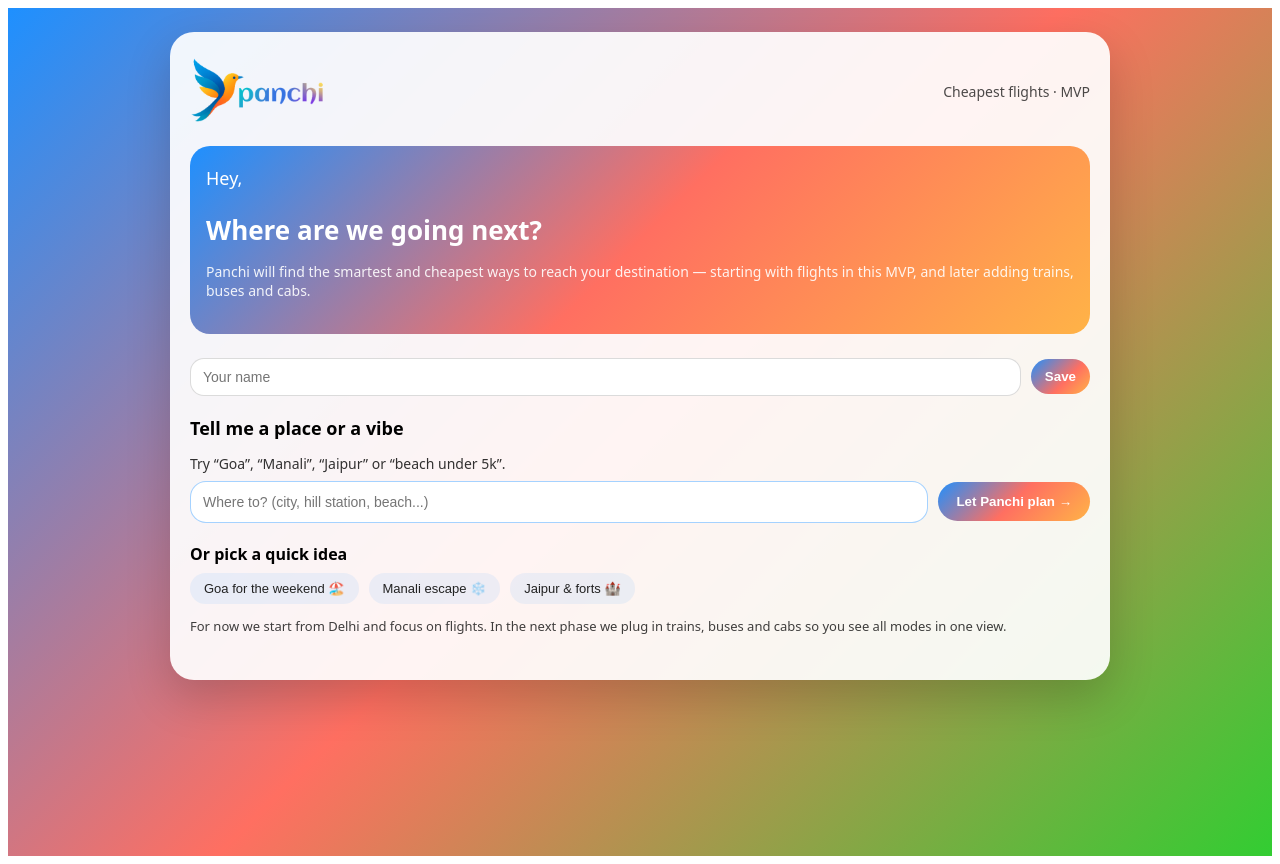
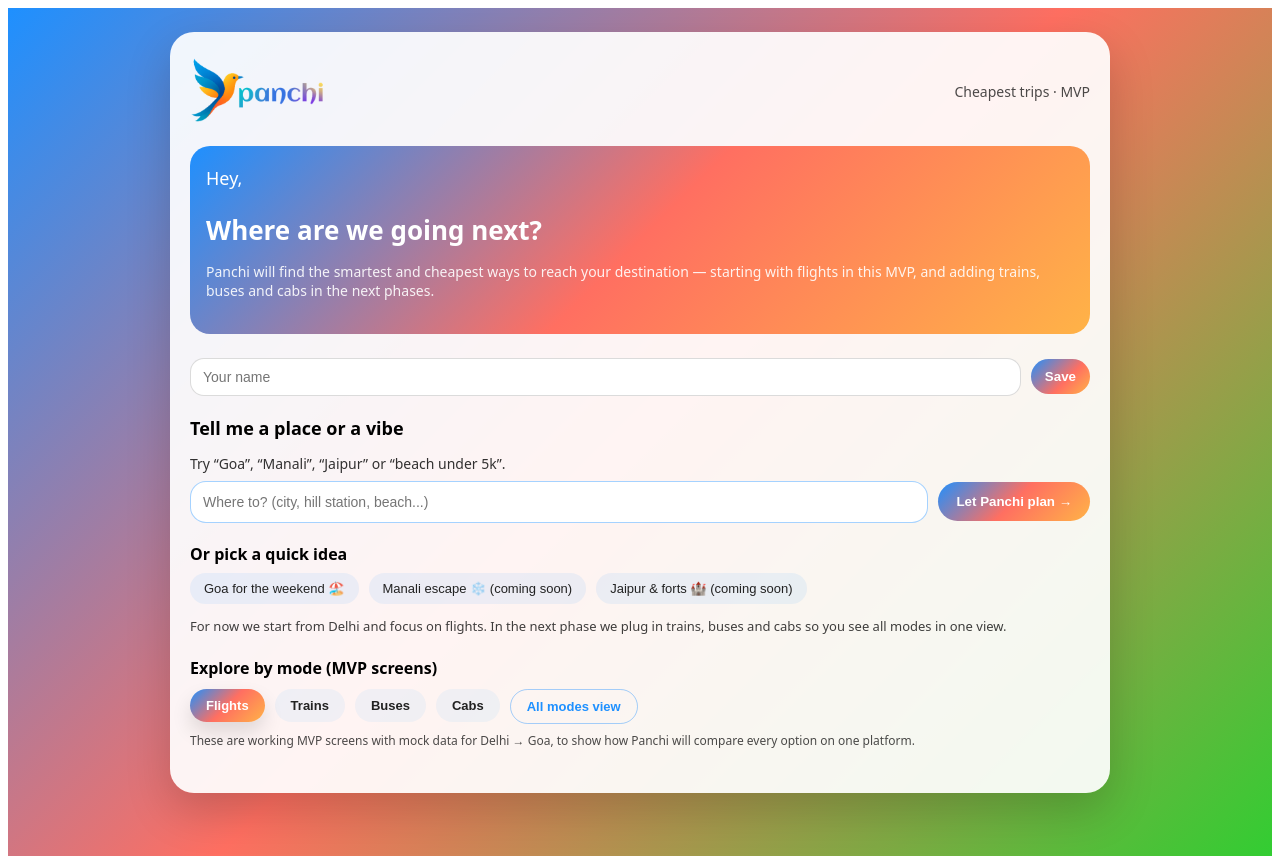
Before and after one commit to anil2941985/panchi-app, a Next.js app: page / in a window 1280 px wide. Built offline with nearby package versions, Linux system fonts and the light colour scheme.

Commit message:
Update index.js

```diff
--- a/pages/index.js
+++ b/pages/index.js
@@ -28,11 +28,12 @@ export default function Home() {
     e.preventDefault();
     const text = destinationText.toLowerCase();
 
+    // For MVP we always route to DEL -> GOI flights.
+    // Later the AI planner will map any text to real routes.
     let origin = "DEL";
     let dest = "GOI";
 
-    if (text.includes("manali")) dest = "KUU";
-    else if (text.includes("jaipur")) dest = "JAI";
+    if (text.includes("goa")) dest = "GOI";
 
     const params = new URLSearchParams({
       origin,
@@ -82,10 +83,10 @@ export default function Home() {
             <img
               src="/panchi-logo.png"
               alt="Panchi Logo"
-              style={{ height: "70px", width: "auto" }} // BIGGER LOGO
+              style={{ height: "70px", width: "auto" }}
             />
           </div>
-          <div style={{ fontSize: "14px", opacity: 0.7 }}>Cheapest flights · MVP</div>
+          <div style={{ fontSize: "14px", opacity: 0.7 }}>Cheapest trips · MVP</div>
         </header>
 
         {/* HERO CARD */}
@@ -107,8 +108,8 @@ export default function Home() {
           </h1>
           <p style={{ fontSize: "14px", opacity: 0.9 }}>
             Panchi will find the smartest and cheapest ways to reach your
-            destination — starting with flights in this MVP, and later adding
-            trains, buses and cabs.
+            destination — starting with flights in this MVP, and adding trains,
+            buses and cabs in the next phases.
           </p>
         </section>
 
@@ -205,7 +206,7 @@ export default function Home() {
         </section>
 
         {/* QUICK SUGGESTIONS */}
-        <section>
+        <section style={{ marginBottom: "22px" }}>
           <h3 style={{ fontSize: "16px", marginBottom: "8px" }}>
             Or pick a quick idea
           </h3>
@@ -220,17 +221,53 @@ export default function Home() {
             <button style={chip} onClick={() => goToSearch("DEL", "GOI")}>
               Goa for the weekend 🏖️
             </button>
-            <button style={chip} onClick={() => goToSearch("DEL", "KUU")}>
-              Manali escape ❄️
-            </button>
-            <button style={chip} onClick={() => goToSearch("DEL", "JAI")}>
-              Jaipur & forts 🏰
-            </button>
+            <button style={chip}>Manali escape ❄️ (coming soon)</button>
+            <button style={chip}>Jaipur & forts 🏰 (coming soon)</button>
           </div>
 
           <p style={{ fontSize: "13px", opacity: 0.75 }}>
             For now we start from Delhi and focus on flights. In the next phase
             we plug in trains, buses and cabs so you see all modes in one view.
+          </p>
+        </section>
+
+        {/* EXPLORE BY MODE – stitches all pages */}
+        <section>
+          <h3 style={{ fontSize: "16px", marginBottom: "10px" }}>
+            Explore by mode (MVP screens)
+          </h3>
+
+          <div
+            style={{
+              display: "flex",
+              flexWrap: "wrap",
+              gap: "10px",
+            }}
+          >
+            <a href="/search" style={{ textDecoration: "none" }}>
+              <button style={modePillPrimary}>Flights</button>
+            </a>
+
+            <a href="/trains" style={{ textDecoration: "none" }}>
+              <button style={modePill}>Trains</button>
+            </a>
+
+            <a href="/buses" style={{ textDecoration: "none" }}>
+              <button style={modePill}>Buses</button>
+            </a>
+
+            <a href="/cabs" style={{ textDecoration: "none" }}>
+              <button style={modePill}>Cabs</button>
+            </a>
+
+            <a href="/all-modes" style={{ textDecoration: "none" }}>
+              <button style={modePillOutline}>All modes view</button>
+            </a>
+          </div>
+
+          <p style={{ fontSize: "12px", opacity: 0.7, marginTop: "8px" }}>
+            These are working MVP screens with mock data for Delhi → Goa, to
+            show how Panchi will compare every option on one platform.
           </p>
         </section>
       </div>
@@ -247,3 +284,33 @@ const chip = {
   background: "rgba(30,144,255,0.08)",
   color: "#222",
 };
+
+const modePillBase = {
+  padding: "9px 16px",
+  borderRadius: "999px",
+  border: "none",
+  fontSize: "13px",
+  fontWeight: 600,
+  cursor: "pointer",
+};
+
+const modePillPrimary = {
+  ...modePillBase,
+  background:
+    "linear-gradient(135deg,#1E90FF 0%,#FF6F61 50%,#FFB347 100%)",
+  color: "#fff",
+  boxShadow: "0 10px 20px rgba(0,0,0,0.12)",
+};
+
+const modePill = {
+  ...modePillBase,
+  background: "rgba(30,144,255,0.06)",
+  color: "#222",
+};
+
+const modePillOutline = {
+  ...modePillBase,
+  background: "transparent",
+  border: "1px solid rgba(30,144,255,0.4)",
+  color: "#1E90FF",
+};
```
